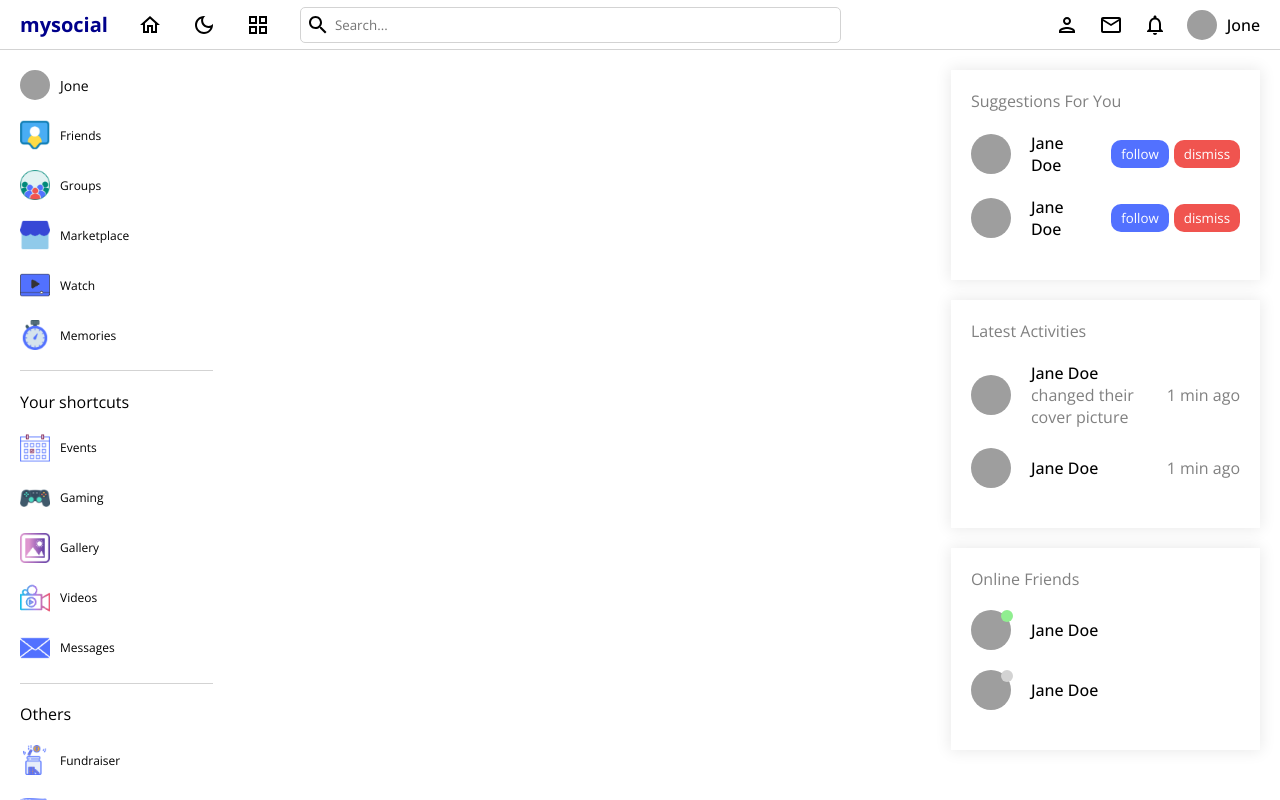
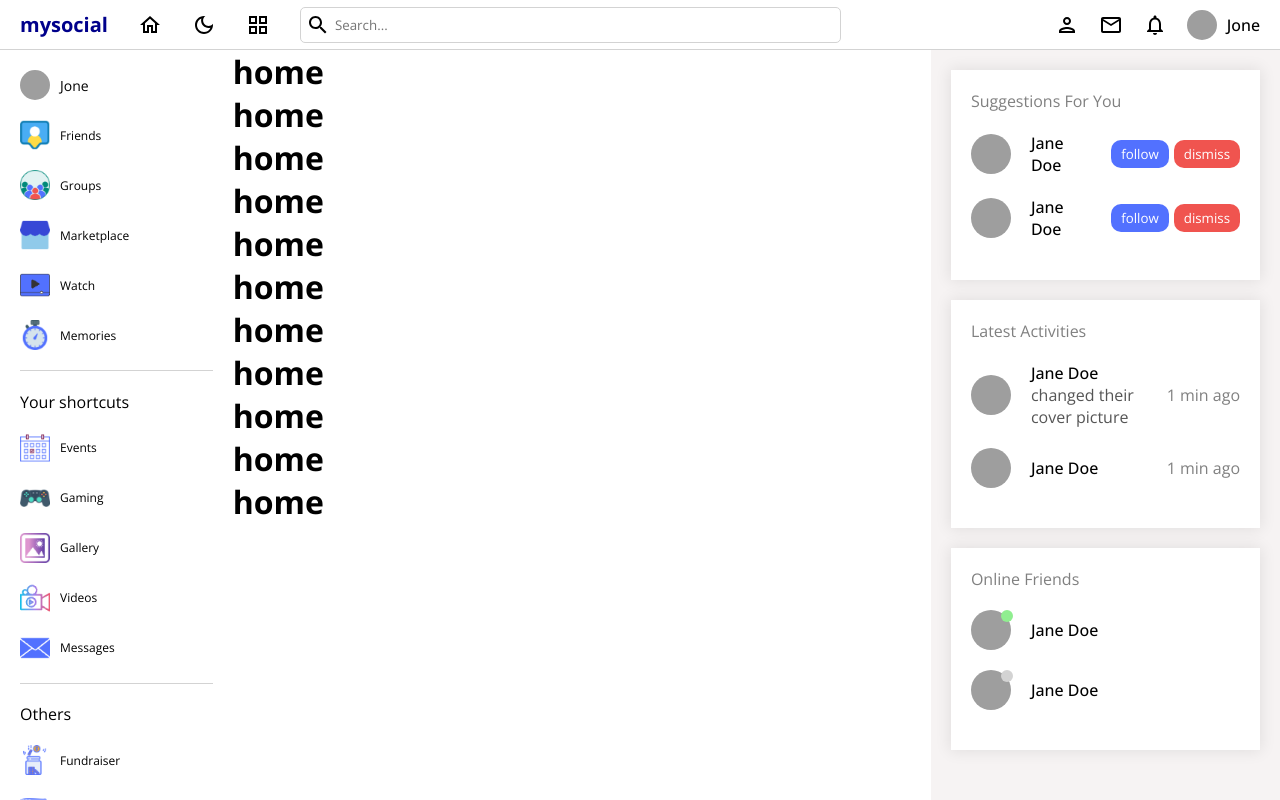
Before and after one commit to yanCode/react-social-media, a React (Create React App) app: page / in a window 1280 px wide. Built offline with nearby package versions, Linux system fonts and the light colour scheme; grey boxes are pictures that could not be loaded.

Commit message:
feat: support dark mode

```diff
--- a/src/App.jsx
+++ b/src/App.jsx
@@ -9,7 +9,7 @@
 
 const currentUser = true;
 const Layout = () => {
-  return (<div>
+  return (<div className='theme-light'>
     <NavBar/>
     <div style={{display: 'flex'}}>
       <LeftBar/>
--- a/src/components/leftBar.scss
+++ b/src/components/leftBar.scss
@@ -1,20 +1,24 @@
+@import "../style.scss";
+
 .leftBar {
+  @include themify($themes) {
     flex: 2;
     position: sticky;
     top: 50px;
     height: calc(100vh - 50px);
     overflow: scroll;
-  &::-webkit-scrollbar{
+    &::-webkit-scrollbar {
       display: none;
     }
-
+    background-color: themed('bg');
+    color: themed('textColor');
     .container {
       padding: 20px;
 
 
       hr {
         margin: 20px 0;
-      background-color: lightgray;
+        background-color: themed('border');
         height: 0.5px;
         border: none;
       }
@@ -60,3 +64,5 @@
       }
     }
   }
+
+}
--- a/src/components/navBar.jsx
+++ b/src/components/navBar.jsx
@@ -1,6 +1,5 @@
 import HomeOutlinedIcon from "@mui/icons-material/HomeOutlined";
 import DarkModeOutlinedIcon from "@mui/icons-material/DarkModeOutlined";
-import WbSunnyOutlinedIcon from "@mui/icons-material/WbSunnyOutlined";
 import GridViewOutlinedIcon from "@mui/icons-material/GridViewOutlined";
 import NotificationsOutlinedIcon from "@mui/icons-material/NotificationsOutlined";
 import EmailOutlinedIcon from "@mui/icons-material/EmailOutlined";
--- a/src/components/navbar.scss
+++ b/src/components/navbar.scss
@@ -1,13 +1,17 @@
+@import "../style.scss";
+
 .navBar {
+  @include themify($themes) {
     display: flex;
     align-items: center;
     justify-content: space-between;
     padding: 10px 20px;
     height: 50px;
-  border-bottom: 1px solid lightgrey;
+    border-bottom: 1px solid themed('border');
     position: sticky;
     top: 0;
-  background-color: white;
+    color: themed('textColor');
+    background-color: themed('bg');
 
     .left {
       display: flex;
@@ -17,14 +21,14 @@
       span {
         font-weight: 700;
         font-size: 20px;
-      color: darkblue;
+        color: themed('logo');
       }
 
       .search {
         display: flex;
         align-items: center;
-      //gap: 10px;
-      border: 1px solid lightgray;
+
+        border: 1px solid themed('border');
         border-radius: 5px;
         padding: 5px;
 
@@ -33,6 +37,9 @@
           border: none;
           outline: none;
           width: 500px;
+          background-color: transparent;
+          color: themed('textColor');
+          caret-color: themed('textColor');
         }
       }
     }
@@ -60,3 +67,4 @@
       }
     }
   }
+}
--- a/src/components/rightBar.scss
+++ b/src/components/rightBar.scss
@@ -1,9 +1,13 @@
+@import "../style.scss";
+
 .rightBar {
+  @include themify($themes) {
     flex: 3;
     position: sticky;
     top: 50px;
     height: calc(100vh - 50px);
     overflow: scroll;
+    background-color: themed('bgSoft');
 
     &::-webkit-scrollbar {
       display: none;
@@ -15,7 +19,7 @@
       .item {
         box-shadow: 0 0 15px 1px rgba(0, 0, 0, 0.09);
         padding: 20px;
-
+        background-color: themed('bg');
         span {
           color: gray;
         }
@@ -55,18 +59,19 @@
               border-radius: 50%;
               background-color: lightgreen;
             }
+
             .online.offline {
               background-color: lightgray;
             }
 
             span {
               font-weight: 500;
-            color: black;
+              color: themed("textColor");
 
             }
 
             p {
-            color: gray
+              color: themed("textColorSoft");
             }
           ;
           }
@@ -97,5 +102,5 @@
         }
       }
     }
-
   }
+}
--- a/src/pages/home/Home.jsx
+++ b/src/pages/home/Home.jsx
@@ -1,7 +1,19 @@
-const Home = ()=>{
+import './home.scss'
+
+const Home = () => {
   return (
-    <div>
-
-  </div>)
+    <div className="home">
+      <h1>home</h1>
+      <h1>home</h1>
+      <h1>home</h1>
+      <h1>home</h1>
+      <h1>home</h1>
+      <h1>home</h1>
+      <h1>home</h1>
+      <h1>home</h1>
+      <h1>home</h1>
+      <h1>home</h1>
+      <h1>home</h1>
+    </div>)
 }
 export default Home
--- /dev/null
+++ b/src/pages/home/home.scss
@@ -0,0 +1,9 @@
+@import "../../style.scss";
+
+.home {
+  @include themify($themes) {
+    min-height: calc(100vh - 50px);
+    background: themed('bg');
+    color: themed('textColor');
+  }
+}
--- /dev/null
+++ b/src/style.scss
@@ -0,0 +1,41 @@
+$themes: (
+        light: (
+                textColor: #000,
+                bg: white,
+                logo: darkblue,
+                bgSoft: #f6f3f3,
+                textColorSoft: #555,
+                border: lightgray,
+        ),
+        dark: (
+                textColor: whitesmoke,
+                bg: #222,
+                logo: white,
+                bgSoft: #333,
+                textColorSoft: lightgray,
+                border: #444,
+        ),
+);
+
+@mixin themify($themes) {
+  @each $theme, $map in $themes {
+    .theme-#{$theme} & {
+      $theme-map: () !global;
+      @each $key, $submap in $map {
+        $value: map-get(map-get($themes, $theme), "#{$key}");
+        $theme-map: map-merge(
+                        $theme-map,
+                        (
+                                $key: $value,
+                        )
+        ) !global;
+      }
+      @content;
+      $theme-map: null !global;
+    }
+  }
+}
+
+@function themed($key) {
+  @return map-get($theme-map, $key);
+}
```
Lines whose indentation alone changed are shown as unchanged.
